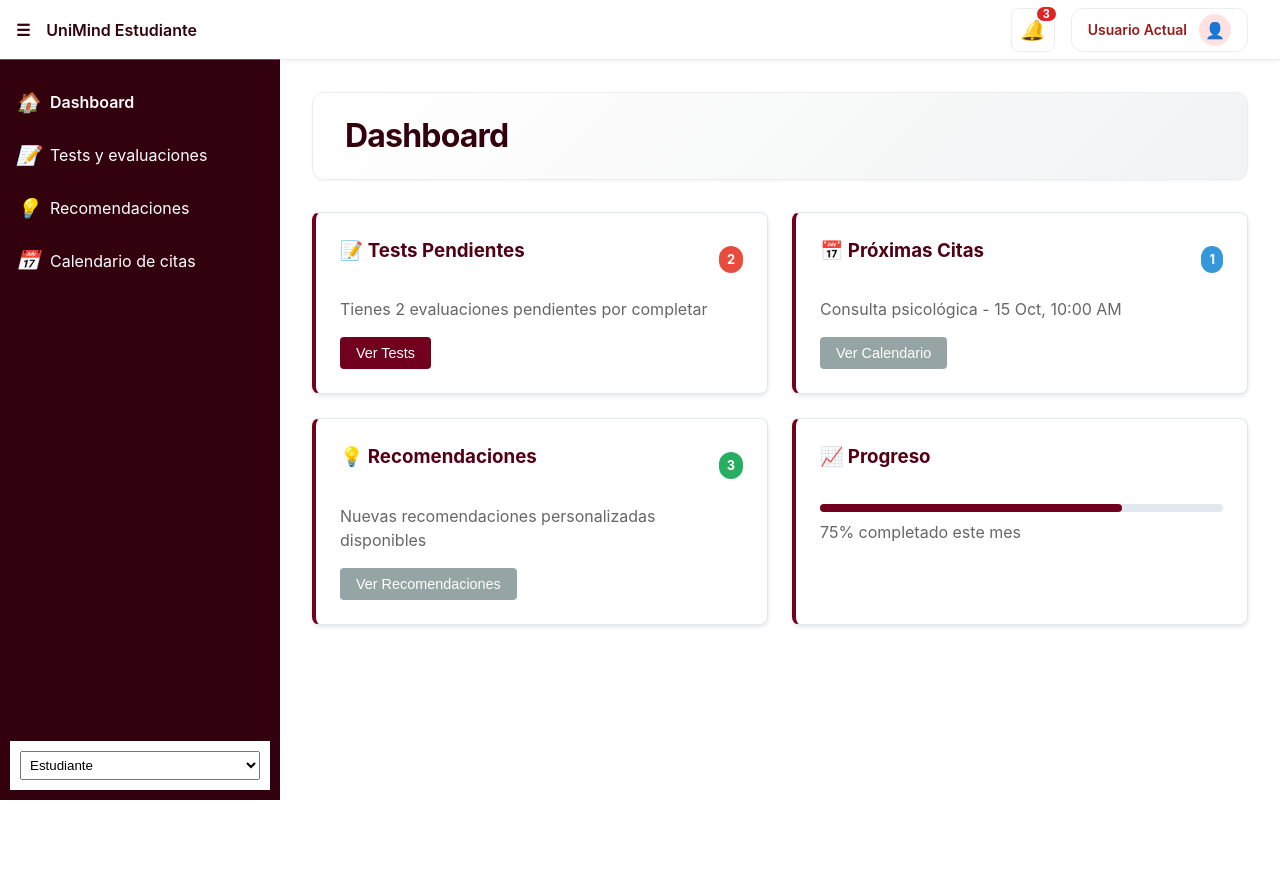
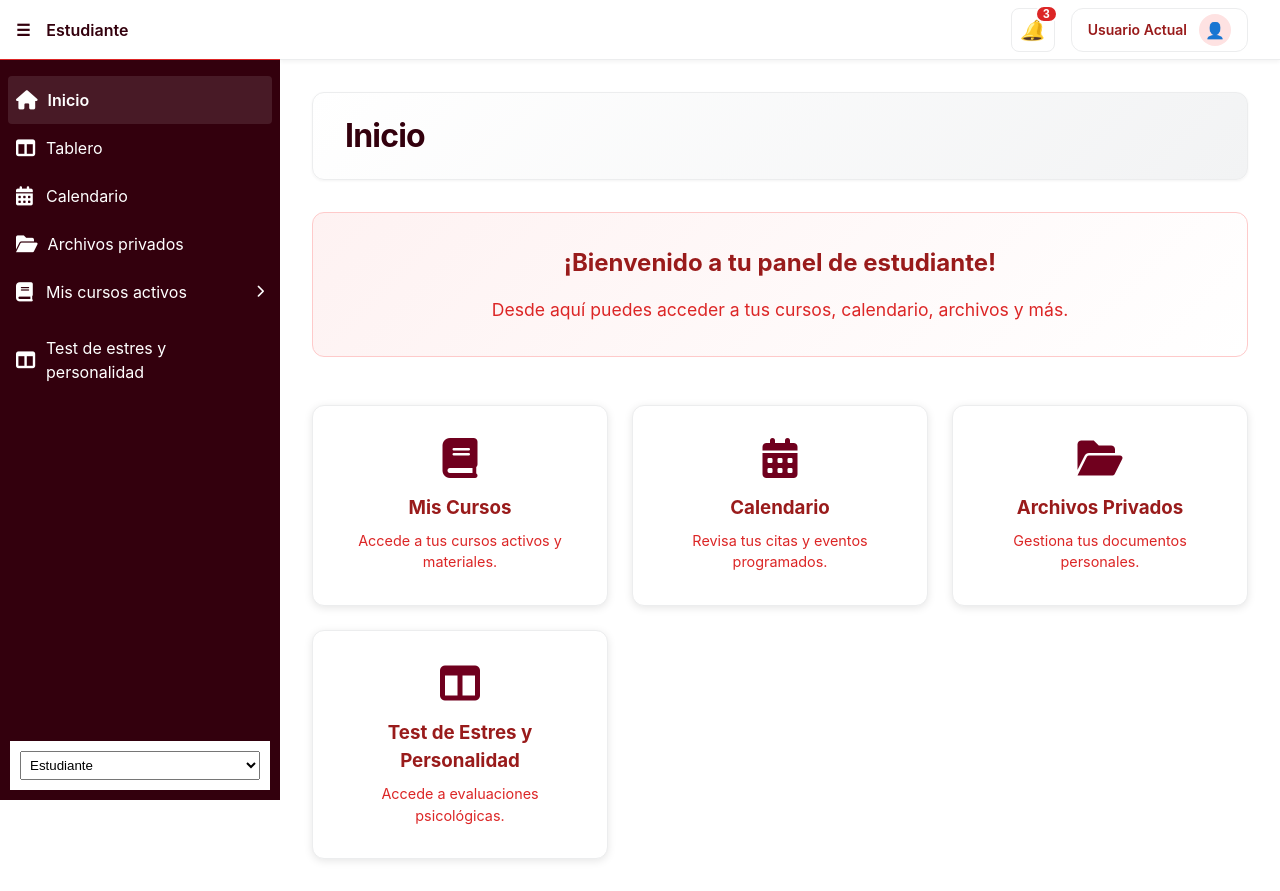
Before and after one commit to jorian101/unimind, a PHP site: page / in a window 1280 px wide. Before the commit the page ends 800 px from the top, so only its background shows below. Run offline with PHP 8.4, Linux system fonts and the light colour scheme.

Commit message:
feat: sidebar de aula virtual

```diff
--- a/index.php
+++ b/index.php
@@ -12,6 +12,7 @@ $currentPage = $router->getCurrentPage();
     <meta charset="UTF-8">
     <meta name="viewport" content="width=device-width, initial-scale=1.0">
     <title>UniMind - <?php echo ucfirst($currentRole); ?></title>
+    <link rel="stylesheet" href="https://cdnjs.cloudflare.com/ajax/libs/font-awesome/6.0.0/css/all.min.css">
     <link rel="stylesheet" href="public/css/style.css">
     <link rel="stylesheet" href="public/css/theme.css">
 </head>
--- a/public/js/main-simple.js
+++ b/public/js/main-simple.js
@@ -1,15 +1,28 @@
 document.addEventListener("DOMContentLoaded", function () {
   console.log("JavaScript cargado correctamente");
 
-  const menuItems = document.querySelectorAll(".sidebar__item");
+  // Función para actualizar los event listeners
+  function updateMenuListeners() {
+    const menuItems = document.querySelectorAll(".sidebar__item[data-page]");
     console.log("Items del menú encontrados:", menuItems.length);
 
     menuItems.forEach(function (item, index) {
       console.log("Procesando item", index, item.dataset);
 
-    item.style.cursor = "pointer";
+      // Remover listeners previos
+      item.replaceWith(item.cloneNode(true));
+      const newItem = document.querySelectorAll(".sidebar__item[data-page]")[
+        index
+      ];
 
-    item.onclick = function () {
+      newItem.style.cursor = "pointer";
+
+      newItem.addEventListener("click", function (e) {
+        // Evitar que el click en submenu-toggle active la navegación
+        if (e.target.classList.contains("submenu-toggle")) {
+          return;
+        }
+
         const page = this.dataset.page;
         const role = this.dataset.role;
 
@@ -18,16 +31,39 @@ document.addEventListener("DOMContentLoaded", function () {
         if (page && role) {
           window.location.href = "?role=" + role + "&page=" + page;
         }
-    };
+      });
     });
 
+    // Configurar toggles de submenu
+    const submenuToggles = document.querySelectorAll(".submenu-toggle");
+    submenuToggles.forEach((toggle) => {
+      toggle.addEventListener("click", function (e) {
+        e.stopPropagation();
+        e.preventDefault();
+
+        const parentItem = this.closest(".sidebar__item");
+        const submenu = parentItem.querySelector(".submenu");
+
+        if (submenu) {
+          submenu.classList.toggle("open");
+          this.classList.toggle("rotated");
+        }
+      });
+    });
+  }
+
+  // Inicializar listeners
+  updateMenuListeners();
+
+  // Role selector
   const roleSelector = document.getElementById("roleSelector");
   if (roleSelector) {
     roleSelector.onchange = function () {
-      window.location.href = "?role=" + this.value + "&page=dashboard";
+      window.location.href = "?role=" + this.value;
     };
   }
 
+  // Sidebar toggle
   const toggle = document.querySelector(".sidebar__menu-toggle");
   if (toggle) {
     toggle.onclick = function () {
--- a/utils/SimpleRouter.php
+++ b/utils/SimpleRouter.php
@@ -5,7 +5,7 @@ class SimpleRouter {
 
     public function __construct() {
         $this->currentRole = $_GET['role'] ?? 'estudiante';
-        $this->currentPage = $_GET['page'] ?? 'dashboard';
+        $this->currentPage = $_GET['page'] ?? ($this->currentRole === 'estudiante' ? 'inicio' : 'dashboard');
     }
 
     public function getCurrentRole() {
--- a/utils/sidebar-config.php
+++ b/utils/sidebar-config.php
@@ -1,5 +1,9 @@
 <?php
-function getSidebarConfig($role) {
+function getSidebarConfig($role, $currentPage = null) {
+    // Only these specific pages should show UniMind sidebar
+    $unimindPages = ['dashboard', 'tests', 'recomendaciones', 'calendario-citas'];
+    $isUnimind = $currentPage && in_array($currentPage, $unimindPages);
+
     $configs = [
         'administrador' => [
             'title' => 'UniMind Admin',
@@ -18,13 +22,28 @@ function getSidebarConfig($role) {
                 ['icon' => '📊', 'label' => 'Reportes de clases', 'page' => 'reportes'],
             ],
         ],
-        'estudiante' => [
+        'estudiante' => $isUnimind ? [
             'title' => 'UniMind Estudiante',
             'menu' => [
                 ['icon' => '🏠', 'label' => 'Dashboard', 'page' => 'dashboard'],
                 ['icon' => '📝', 'label' => 'Tests y evaluaciones', 'page' => 'tests'],
                 ['icon' => '💡', 'label' => 'Recomendaciones', 'page' => 'recomendaciones'],
-                ['icon' => '📅', 'label' => 'Calendario de citas', 'page' => 'calendario'],
+                ['icon' => '📅', 'label' => 'Calendario de citas', 'page' => 'calendario-citas'],
+            ],
+        ] : [
+            'title' => 'Estudiante',
+            'menu' => [
+                ['icon' => 'fas fa-home', 'label' => 'Inicio', 'page' => 'inicio'],
+                ['icon' => 'fas fa-columns', 'label' => 'Tablero', 'page' => 'tablero'],
+                ['icon' => 'fas fa-calendar-alt', 'label' => 'Calendario', 'page' => 'calendario'],
+                ['icon' => 'fas fa-folder-open', 'label' => 'Archivos privados', 'page' => 'archivos'],
+                ['icon' => 'fas fa-book', 'label' => 'Mis cursos activos', 'submenu' => [
+                    ['icon' => 'fas fa-code', 'label' => 'Ingeniería Web', 'page' => 'curso-web'],
+                    ['icon' => 'fas fa-file-alt', 'label' => 'Tesis I', 'page' => 'tesis'],
+                    ['icon' => 'fas fa-brain', 'label' => 'Filosofía', 'page' => 'filosofia'],
+                    ['icon' => 'fas fa-shield-alt', 'label' => 'Seguridad Informática', 'page' => 'seguridad'],
+                ]],
+                ['icon' => 'fas fa-columns', 'label' => 'Test de estres y personalidad', 'page' => 'dashboard'],
             ],
         ],
     ];
--- a/views/estudiante/dashboard.php
+++ b/views/estudiante/dashboard.php
@@ -1,5 +1,5 @@
 <?php
-require_once dirname(__DIR__) . '/../utils/page-header-component.php';
+require_once dirname(__DIR__) . '/./page-header-component.php';
 renderPageHeader('Dashboard', ['Dashboard']);
 ?>
 
--- /dev/null
+++ b/views/estudiante/inicio.php
@@ -0,0 +1,97 @@
+<?php
+require_once dirname(__DIR__) . '/page-header-component.php';
+renderPageHeader('Inicio', ['Inicio']);
+?>
+
+<div class="inicio-content">
+    <div class="welcome-section">
+        <h2>¡Bienvenido a tu panel de estudiante!</h2>
+        <p>Desde aquí puedes acceder a tus cursos, calendario, archivos y más.</p>
+    </div>
+
+    <div class="quick-actions">
+        <div class="action-card">
+            <i class="fas fa-book"></i>
+            <h3>Mis Cursos</h3>
+            <p>Accede a tus cursos activos y materiales.</p>
+        </div>
+        <div class="action-card">
+            <i class="fas fa-calendar-alt"></i>
+            <h3>Calendario</h3>
+            <p>Revisa tus citas y eventos programados.</p>
+        </div>
+        <div class="action-card">
+            <i class="fas fa-folder-open"></i>
+            <h3>Archivos Privados</h3>
+            <p>Gestiona tus documentos personales.</p>
+        </div>
+        <div class="action-card">
+            <i class="fas fa-columns"></i>
+            <h3>Test de Estres y Personalidad</h3>
+            <p>Accede a evaluaciones psicológicas.</p>
+        </div>
+    </div>
+</div>
+
+<style>
+.inicio-content {
+    max-width: 1000px;
+    margin: 0 auto;
+}
+
+.welcome-section {
+    text-align: center;
+    margin-bottom: 3rem;
+    padding: 2rem;
+    background: linear-gradient(135deg, var(--pri-50) 0%, var(--bg-100) 100%);
+    border-radius: 12px;
+    border: 1px solid var(--pri-200);
+}
+
+.welcome-section h2 {
+    color: var(--pri-800);
+    margin-bottom: 1rem;
+}
+
+.welcome-section p {
+    color: var(--pri-600);
+    font-size: 1.1rem;
+}
+
+.quick-actions {
+    display: grid;
+    grid-template-columns: repeat(auto-fit, minmax(250px, 1fr));
+    gap: 1.5rem;
+}
+
+.action-card {
+    background: white;
+    padding: 2rem;
+    border-radius: 12px;
+    box-shadow: 0 2px 8px rgba(0, 0, 0, 0.1);
+    text-align: center;
+    transition: transform 0.2s ease, box-shadow 0.2s ease;
+    border: 1px solid var(--bg-500);
+}
+
+.action-card:hover {
+    transform: translateY(-4px);
+    box-shadow: 0 4px 16px rgba(0, 0, 0, 0.15);
+}
+
+.action-card i {
+    font-size: 2.5rem;
+    color: var(--pri-500);
+    margin-bottom: 1rem;
+}
+
+.action-card h3 {
+    color: var(--pri-800);
+    margin-bottom: 0.5rem;
+}
+
+.action-card p {
+    color: var(--pri-600);
+    font-size: 0.9rem;
+}
+</style>
--- a/views/estudiante/recomendaciones.php
+++ b/views/estudiante/recomendaciones.php
@@ -1,5 +1,5 @@
 <?php
-require_once dirname(__DIR__) . '/../utils/page-header-component.php';
+require_once dirname(__DIR__) . '/./page-header-component.php';
 renderPageHeader('Recomendaciones', ['Inicio', 'Recomendaciones']);
 ?>
 
--- a/views/estudiante/tests.php
+++ b/views/estudiante/tests.php
@@ -1,5 +1,5 @@
 <?php
-require_once dirname(__DIR__) . '/../utils/page-header-component.php';
+require_once dirname(__DIR__) . '/./page-header-component.php';
 renderPageHeader('Tests y Evaluaciones', ['Inicio', 'Tests y Evaluaciones']);
 ?>
 
--- a/views/layout.php
+++ b/views/layout.php
@@ -2,6 +2,7 @@
 
 <?php include 'header.php'; ?>
 
+<link rel="stylesheet" href="https://cdnjs.cloudflare.com/ajax/libs/font-awesome/6.0.0/css/all.min.css">
 <link rel="stylesheet" href="public/css/theme.css">
 <link rel="stylesheet" href="views/sidebar.css">
 <link rel="stylesheet" href="views/header.css">
--- a/views/sidebar.css
+++ b/views/sidebar.css
@@ -136,6 +136,7 @@
   padding: 0.75rem 0;
   cursor: pointer;
   transition: 0.2s;
+  position: relative;
 }
 
 .sidebar__item:hover {
@@ -150,6 +151,61 @@
 
 .sidebar__item--active {
   font-weight: 600;
+  background-color: rgba(255, 255, 255, 0.1);
+  border-radius: 4px;
+  margin: 0 -0.5rem;
+  padding-left: 0.5rem;
+  padding-right: 0.5rem;
+}
+
+/* Submenu styles */
+.submenu {
+  list-style: none;
+  padding-left: 2rem;
+  max-height: 0;
+  overflow: hidden;
+  transition: max-height 0.3s ease;
+  width: 100%;
+  margin-top: 0.5rem;
+}
+
+.submenu.open {
+  max-height: 500px;
+}
+
+.submenu .sidebar__item {
+  padding: 0.5rem 0;
+  font-size: 0.9rem;
+  margin: 0;
+}
+
+.submenu .sidebar__item:hover {
+  background-color: rgba(255, 255, 255, 0.05);
+  border-radius: 4px;
+  padding-left: 0.5rem;
+  padding-right: 0.5rem;
+  margin: 0 -0.5rem;
+}
+
+.submenu-toggle {
+  margin-left: auto !important;
+  transition: transform 0.3s ease;
+  font-size: 0.8em !important;
+  min-width: auto !important;
+  margin-right: 0 !important;
+}
+
+.submenu-toggle.rotated {
+  transform: rotate(90deg);
+}
+
+/* Ensure parent item with submenu spans full width */
+.sidebar__item:has(.submenu) {
+  flex-wrap: wrap;
+}
+
+.submenu {
+  flex-basis: 100%;
 }
 
 .sidebar__footer {
--- a/views/sidebar.php
+++ b/views/sidebar.php
@@ -2,8 +2,8 @@
 require_once dirname(__DIR__) . '/utils/sidebar-config.php';
 
 $currentRole = $_GET['role'] ?? 'estudiante';
-$currentPage = $_GET['page'] ?? 'dashboard';
-$sidebarProps = getSidebarConfig($currentRole);
+$currentPage = $_GET['page'] ?? ($currentRole === 'estudiante' ? 'inicio' : 'dashboard');
+$sidebarProps = getSidebarConfig($currentRole, $currentPage);
 ?>
 
 <aside class="sidebar" id="sidebar">
@@ -14,12 +14,32 @@ $sidebarProps = getSidebarConfig($currentRole);
         </div>
         <ul class="sidebar__menu">
             <?php foreach ($sidebarProps['menu'] as $item): ?>
-                <li class="sidebar__item <?php echo ($item['page'] === $currentPage) ? 'sidebar__item--active' : ''; ?>"
-                    data-page="<?php echo $item['page']; ?>"
-                    data-role="<?php echo $currentRole; ?>">
-                    <i><?php echo $item['icon']; ?></i>
-                    <span><?php echo $item['label']; ?></span>
-                </li>
+                <?php if (isset($item['submenu'])): ?>
+                    <!-- Item with submenu -->
+                    <li class="sidebar__item">
+                        <i class="<?php echo $item['icon'] ?? ''; ?>"></i>
+                        <span><?php echo $item['label']; ?></span>
+                        <i class="fas fa-chevron-right submenu-toggle"></i>
+                        <ul class="submenu">
+                            <?php foreach ($item['submenu'] as $subItem): ?>
+                                <li class="sidebar__item <?php echo (isset($subItem['page']) && $subItem['page'] === $currentPage) ? 'sidebar__item--active' : ''; ?>"
+                                    data-page="<?php echo $subItem['page']; ?>"
+                                    data-role="<?php echo $currentRole; ?>">
+                                    <i class="<?php echo $subItem['icon'] ?? ''; ?>"></i>
+                                    <span><?php echo $subItem['label']; ?></span>
+                                </li>
+                            <?php endforeach; ?>
+                        </ul>
+                    </li>
+                <?php else: ?>
+                    <!-- Regular item -->
+                    <li class="sidebar__item <?php echo (isset($item['page']) && $item['page'] === $currentPage) ? 'sidebar__item--active' : ''; ?>"
+                        data-page="<?php echo $item['page'] ?? ''; ?>"
+                        data-role="<?php echo $currentRole; ?>">
+                        <i class="<?php echo $item['icon'] ?? ''; ?>"></i>
+                        <span><?php echo $item['label']; ?></span>
+                    </li>
+                <?php endif; ?>
             <?php endforeach; ?>
         </ul>
     </div>
@@ -34,3 +54,20 @@ $sidebarProps = getSidebarConfig($currentRole);
     </div>
 </aside>
 <div class="sidebar-overlay" id="sidebar-overlay"></div>
+
+<script>
+// Basic submenu toggle (expand/collapse on click)
+document.addEventListener('DOMContentLoaded', function() {
+    document.querySelectorAll('.submenu-toggle').forEach(toggle => {
+        toggle.addEventListener('click', (e) => {
+            e.stopPropagation();
+            const parentItem = toggle.closest('.sidebar__item');
+            const submenu = parentItem.querySelector('.submenu');
+            if (submenu) {
+                submenu.classList.toggle('open');
+                toggle.classList.toggle('rotated');
+            }
+        });
+    });
+});
+</script>
```
Also changed, not shown: views/estudiante/calendario-citas.php (added, +52 -0 lines), views/estudiante/calendario.php (+109 -69 lines), views/home/dashboard.css (added), views/home/dashboard.php (added), views/page-header-component.php (renamed from utils/page-header-component.php). Lines whose indentation alone changed are shown as unchanged.
